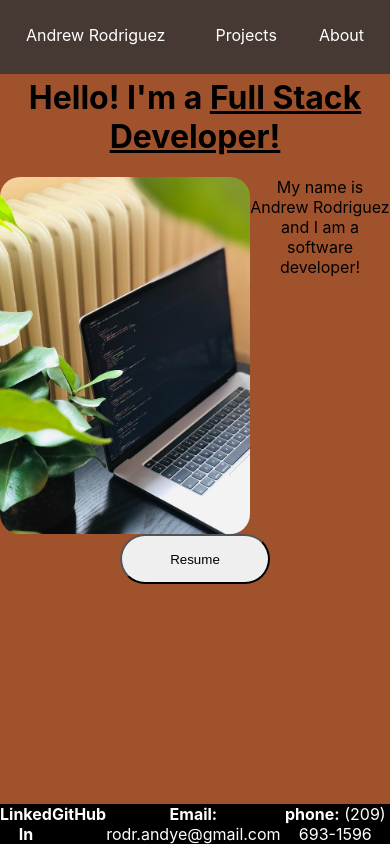
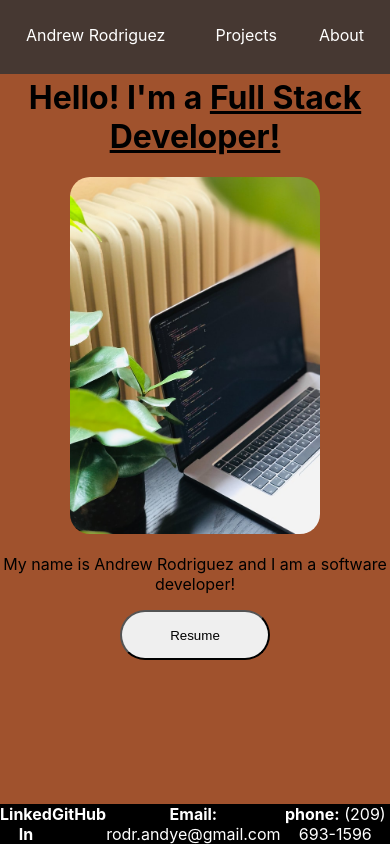
Before and after one commit to Andyrod209/Andyrod209.github.io, a React (Create React App) app: page / in a window 390 px wide. Built offline with nearby package versions, Linux system fonts and the light colour scheme.

Commit message:
Style: worked on finishing out mobile responsive home page.

```diff
--- a/src/pages/HomePage/HomePage.css
+++ b/src/pages/HomePage/HomePage.css
@@ -1,12 +1,17 @@
 .home{
-    margin-top: 20%;
+    margin-top: 10%;
 }
 
 span img{
     width: 250px;
-    float: left;
     border-radius: 20px;
 }
+
+@media only screen and (max-width: 600px) {
+    .home{
+        margin-top: 20%;
+    }
+ }
 
 .home button{
     width: 150px;
```
